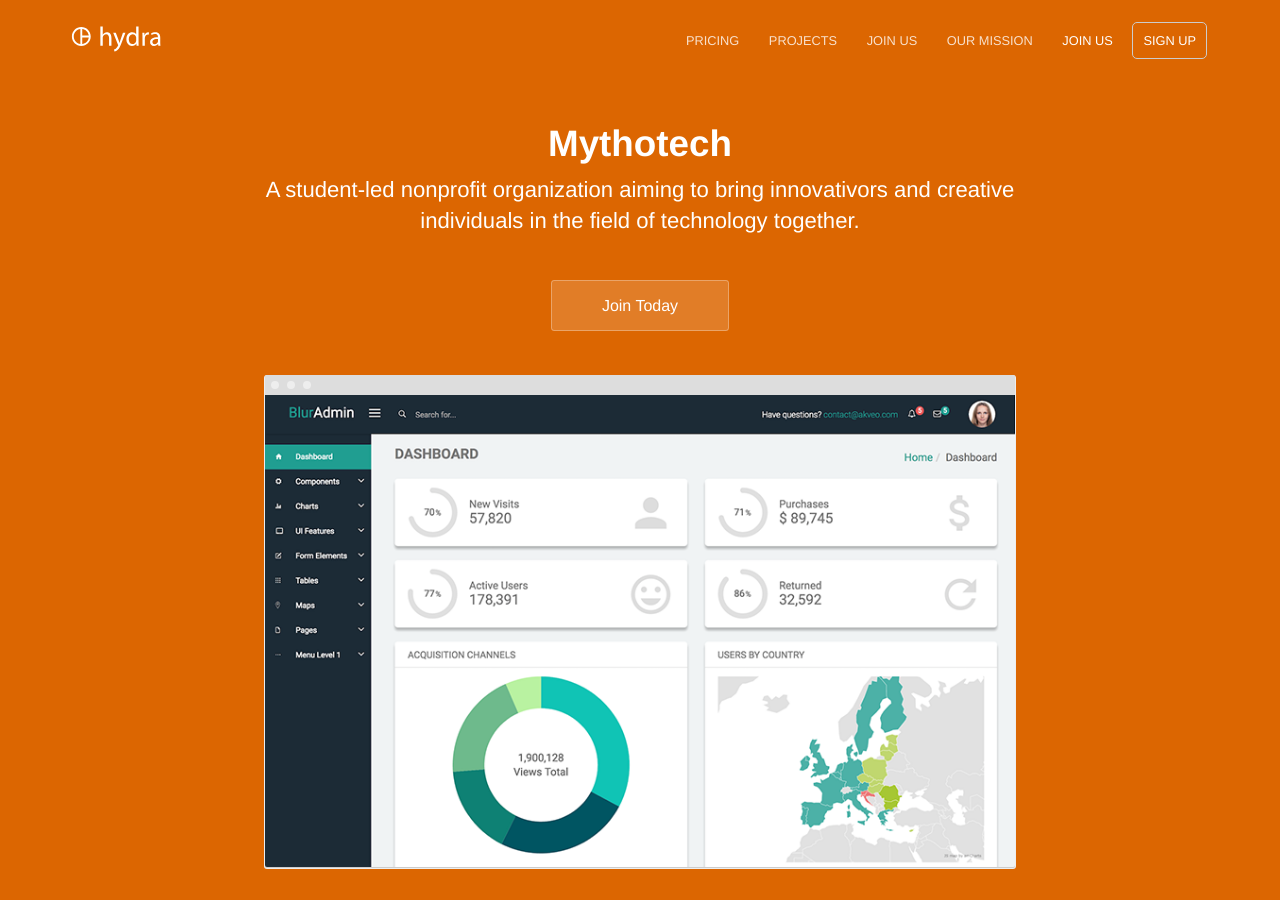
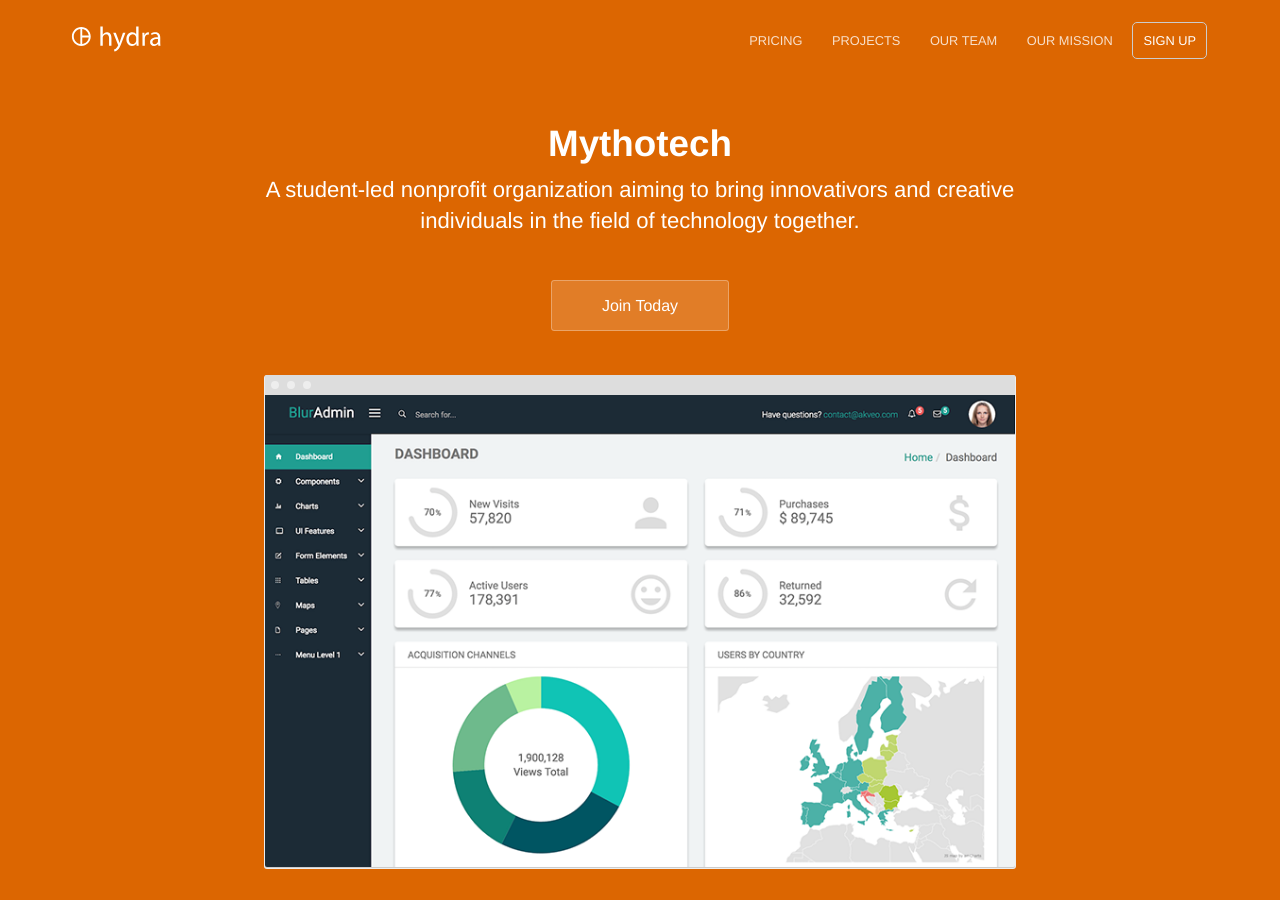
Before and after one commit to Mythotech/mythotech.github.io, a Jekyll site: the page built from index.html, in a window 1280 px wide and 900 px high. Built offline with Jekyll 4.4.1, drawn with Linux system fonts in a browser that asks for light colours.

Commit message:
navigation

```diff
--- a/_data/navigation.yml
+++ b/_data/navigation.yml
@@ -6,7 +6,7 @@
   link: /blog/
   new_window: false
   highlight: false
-- name: Join Us
+- name: Our Team
   link: /about/
   new_window: false
   highlight: false
@@ -14,10 +14,6 @@
   link: /contact/
   new_window: false
   highlight: false
-- name: Join Us
-  link: /
-  new_window: true
-  highlight: false
 - name: Sign Up
   link: /
   new_window: true
```
